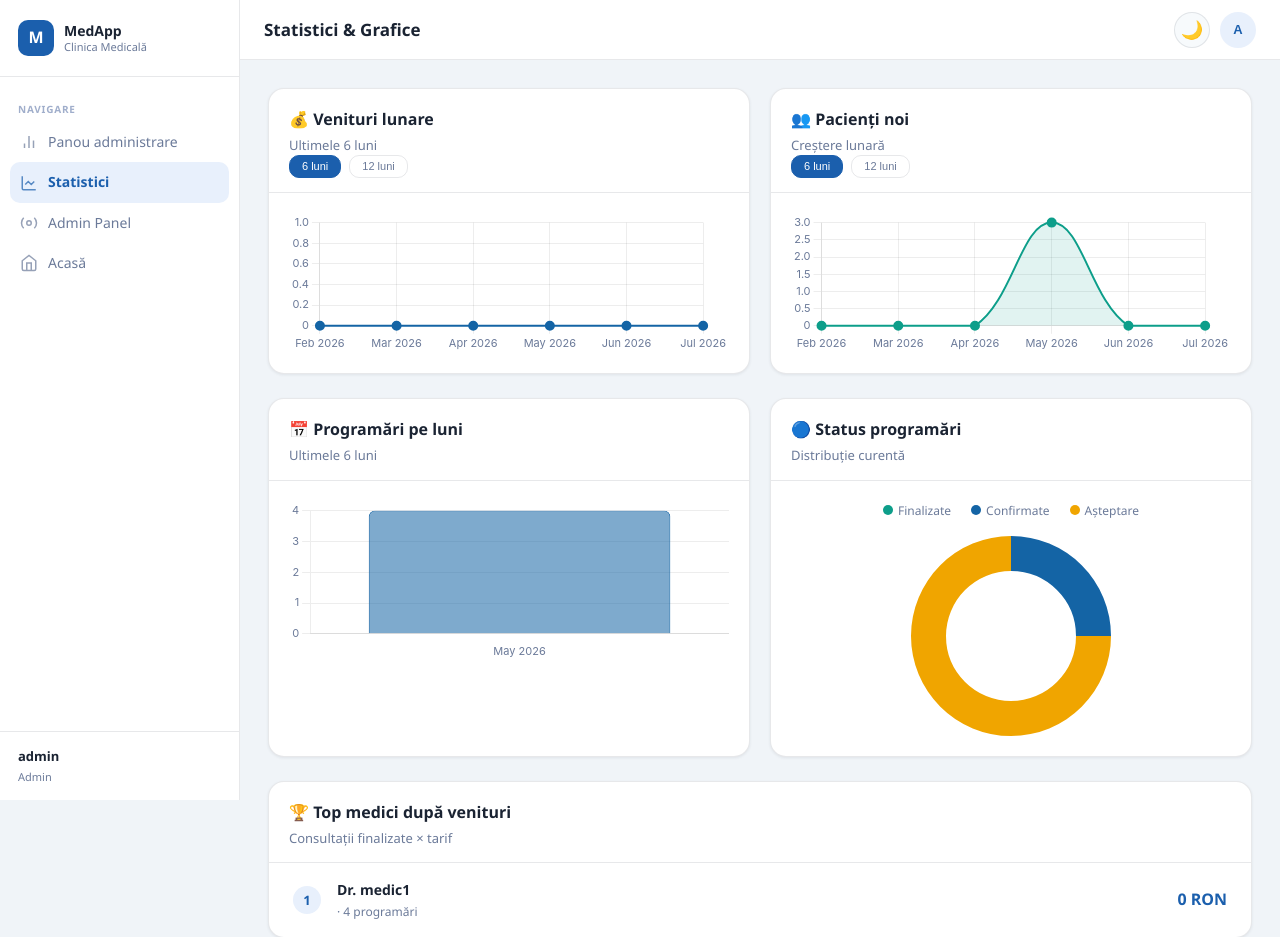
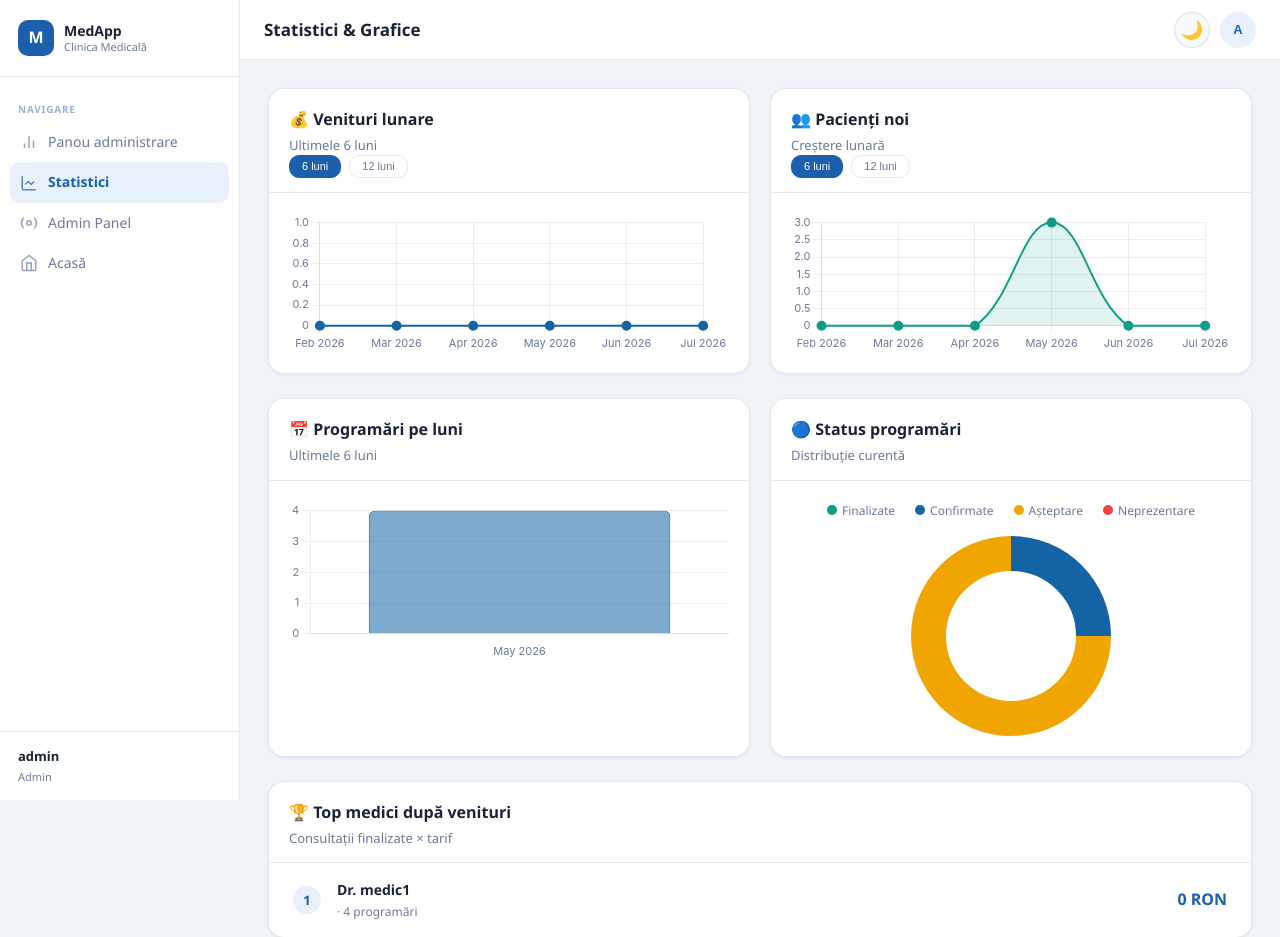
Before and after one commit to tudorcorco/medapp-licenta, a Django app: page /admin-stats/ in a window 1280 px wide. Shown: the top 937 px of the page. Run offline with Django 5.2, Linux system fonts and the light colour scheme; a user stored in the database is signed in; data comes from the database, SQL or seed files in the repository.

Commit message:
No-show in status chart, fix admin stats donut

```diff
--- a/accounts/views.py
+++ b/accounts/views.py
@@ -110,6 +110,7 @@ def _get_admin_stats(now):
         Appointment.objects.filter(is_completed=True).count(),
         Appointment.objects.filter(is_confirmed=True, is_completed=False).count(),
         Appointment.objects.filter(is_confirmed=False, is_completed=False).count(),
+        Appointment.objects.filter(is_no_show=True).count(),
     ]
 
     top_doctors_raw = CustomUser.objects.filter(is_doctor=True).annotate(
--- a/templates/admin_stats.html
+++ b/templates/admin_stats.html
@@ -71,6 +71,7 @@
                     <span><span style="display:inline-block;width:10px;height:10px;border-radius:50%;background:#0D9E8A;margin-right:5px;"></span>Finalizate</span>
                     <span><span style="display:inline-block;width:10px;height:10px;border-radius:50%;background:#1464A5;margin-right:5px;"></span>Confirmate</span>
                     <span><span style="display:inline-block;width:10px;height:10px;border-radius:50%;background:#F0A500;margin-right:5px;"></span>Așteptare</span>
+                    <span><span style="display:inline-block;width:10px;height:10px;border-radius:50%;background:#ef4444;margin-right:5px;"></span>Neprezentare</span>
                 </div>
                 <div style="position:relative;height:200px;width:200px;">
                     <canvas id="statusChart"></canvas>
@@ -330,10 +331,10 @@ new Chart(document.getElementById('appointmentsChart'), {
 new Chart(document.getElementById('statusChart'), {
     type: 'doughnut',
     data: {
-        labels: ['Finalizate', 'Confirmate', 'Așteptare'],
+        labels: ['Finalizate', 'Confirmate', 'Așteptare', 'Neprezentare'],
         datasets: [{
             data: statusData,
-            backgroundColor: ['#0D9E8A', '#1464A5', '#F0A500'],
+            backgroundColor: ['#0D9E8A', '#1464A5', '#F0A500', '#ef4444'],
             borderWidth: 0,
             hoverOffset: 6,
         }]
```
